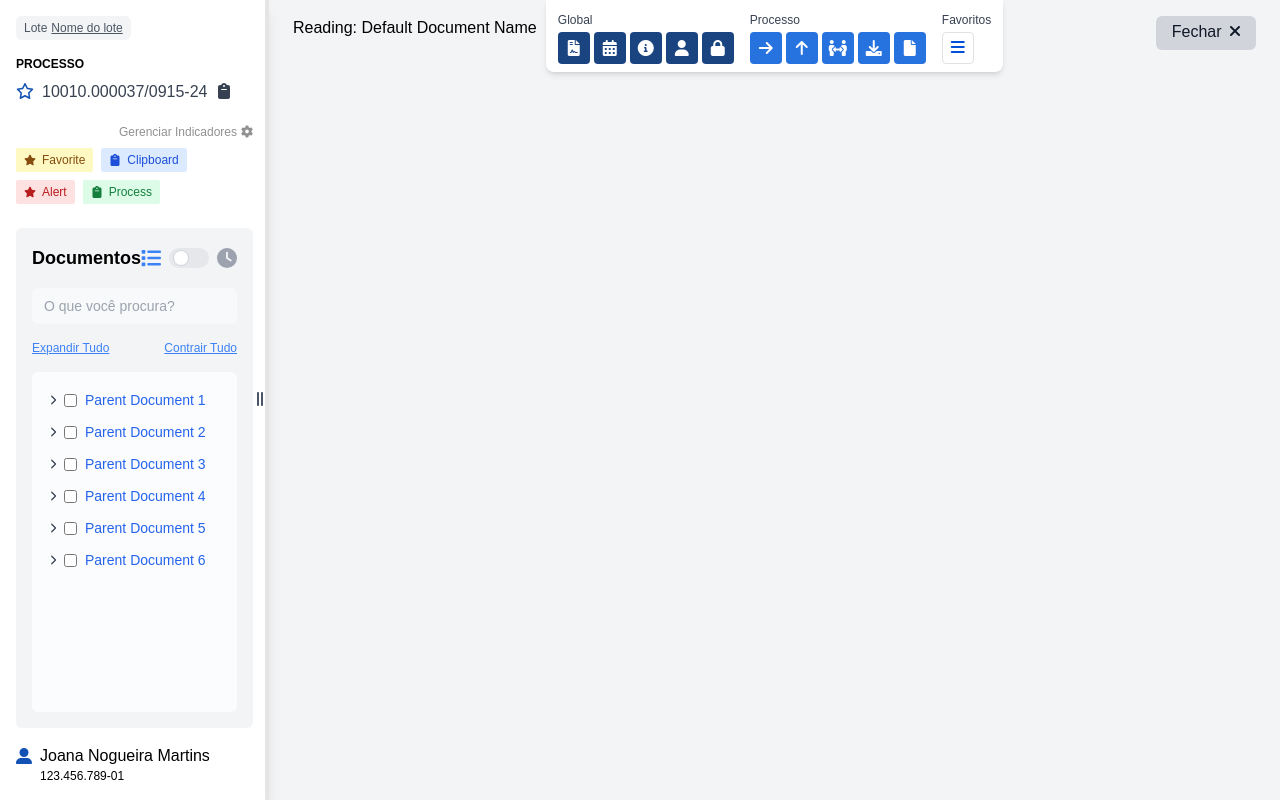
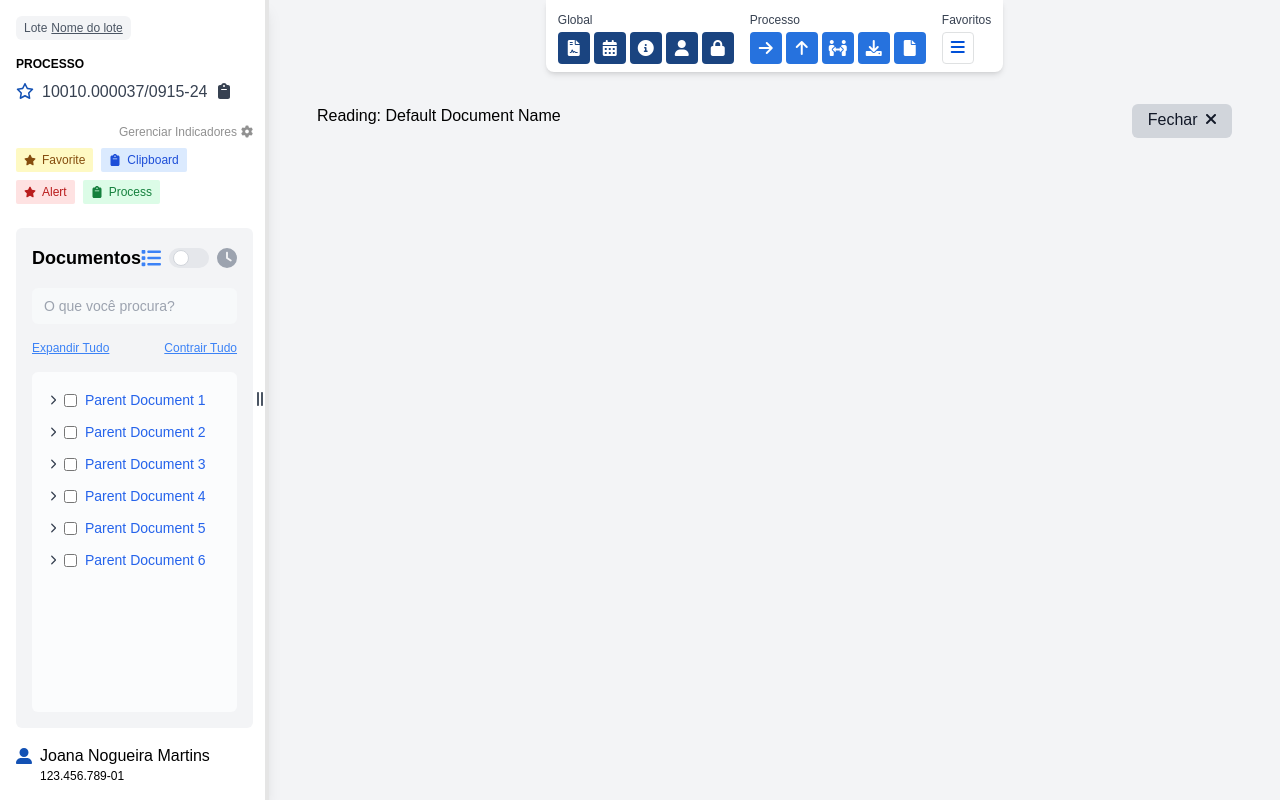
Before and after one commit to guilhermeteles/eprocesso, a React (Vite) app: page /pdf-reader in a window 1280 px wide. Built offline with nearby package versions, Linux system fonts and the light colour scheme.

Commit message:
fix pnpm-lock

```diff
--- a/src/pages/PDFReader.jsx
+++ b/src/pages/PDFReader.jsx
@@ -16,7 +16,8 @@ const App = () => {
       <Aside />
       <div className='w-full flex flex-col align-center'>
         <Nav />
-        <div className="flex justify-between px-6">
+        <div className='overflow-y-auto p-6'>
+        <div className="flex justify-between px-6 mt-16">
         <h1 className="mt-4">Reading: {fileName}</h1>
         <button
           onClick={handleGoHome}
@@ -25,6 +26,10 @@ const App = () => {
           Fechar <i className="ms-1 fa-solid fa-xmark"></i>
         </button>
         </div>
+        </div>
+
+
+
 
       </div>
     </div>
```
Also changed, not shown: 1 other file (tests, documents, lock files or other folders).
